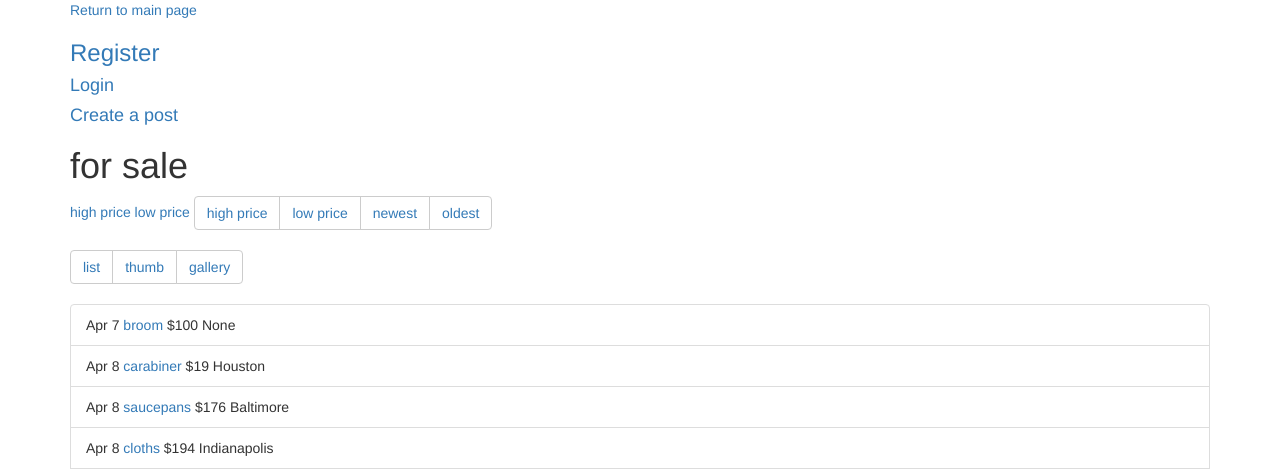
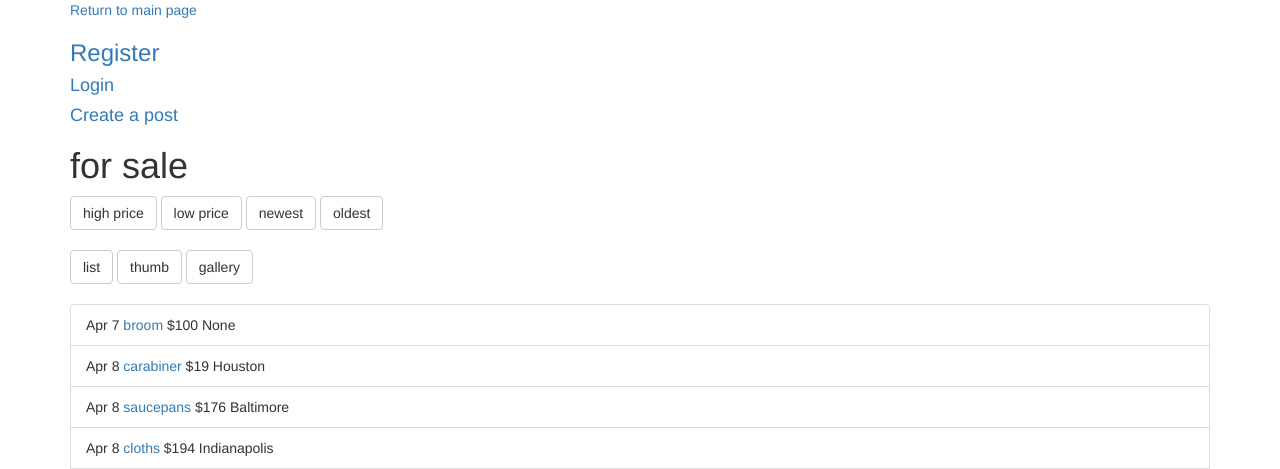
Before and after one commit to AaronScruggs/new_fred, a Django app: page /category/1/ in a window 1280 px wide. Shown: the top 469 px of the page. Run offline with Django 3.2, Linux system fonts and the light colour scheme; data comes from the database, SQL or seed files in the repository; parts of the project's set-up code (start-up, migrations or seed data) failed here and were passed over; some libraries are stand-ins or nearby versions.

Commit message:
split off urls, different button layout

```diff
--- a/advertisements/templates/advertisements/category.html
+++ b/advertisements/templates/advertisements/category.html
@@ -8,24 +8,19 @@
     <h1>{{ category.title }}</h1>
 
 
-
-  <a href="?price=high">high price</a>
-  <a href="?price=low">low price</a>
-
     <div class="btn-group" role="group">
-  <button type="button" class="btn btn-default"><a href="?price=high">high price</a></button>
-  <button type="button" class="btn btn-default"><a href="?price=low">low price</a></button>
-  <button type="button" class="btn btn-default"><a href="?modified=new">newest</a></button>
-    <button type="button" class="btn btn-default"><a href="?modified=old">oldest</a></button>
+  <a href="?price=high"><button type="button" class="btn btn-default">high price</button></a>
+  <a href="?price=low"><button type="button" class="btn btn-default">low price</button></a>
+  <a href="?modified=new"><button type="button" class="btn btn-default">newest</button></a>
+    <a href="?modified=old"><button type="button" class="btn btn-default">oldest</button></a>
     </div>
-
     <br>
     <br>
 
     <div class="btn-group" role="group">
-        <button type="button" class="btn btn-default"><a href="?view=list">list</a></button>
-        <button type="button" class="btn btn-default"><a href="?view=thumb">thumb</a></button>
-        <button type="button" class="btn btn-default"><a href="?view=gallery">gallery</a></button>
+        <a href="?view=list"><button type="button" class="btn btn-default">list</button></a>
+        <a href="?view=thumb"><button type="button" class="btn btn-default">thumb</button></a>
+        <a href="?view=gallery"><button type="button" class="btn btn-default">gallery</button></a>
     </div>
 <br>
     <br>
@@ -38,7 +33,7 @@
             {% if ad.image and view == "thumb" %}
                 <img src="{{ ad.image.url }}" height="100" width="100">
             {% elif ad.image and view == "gallery" %}
-                <img src="{{ ad.image.url }}" height="400" width="400">
+               <div> <img src="{{ ad.image.url }}" height="400" width="400"></div>
             {% endif %}
             {{ ad.display_date }}
             <a href="{% url 'advertisement_detail' ad.id %}"> {{ ad.title }}</a>
@@ -67,4 +62,5 @@
     {% endfor %}
 
 </div>
+    {% bootstrap_pagination page_obj %}
 {% endblock %}
--- /dev/null
+++ b/advertisements/urls.py
@@ -0,0 +1,16 @@
+from django.conf.urls import url
+
+from advertisements.views import AdvertisementDetail, AdvertisementCreate, \
+    AdvertisementUpdate, AdvertisementDelete
+
+urlpatterns = [url(r'^(?P<pk>\d+)/$', AdvertisementDetail.as_view(),
+                    name="advertisement_detail"),
+                url(r'^create/$', AdvertisementCreate.as_view(),
+                    name="advertisement_create"),
+                url(r'^update/(?P<id>\d+)/$',
+                    AdvertisementUpdate.as_view(),
+                    name="advertisement_update"),
+                url(r'^delete/(?P<pk>\d+)/$',
+                    AdvertisementDelete.as_view(),
+                    name="advertisement_delete"),
+                ]
--- a/advertisements/views.py
+++ b/advertisements/views.py
@@ -66,9 +66,9 @@ class MainPageView(ListView):
 
 class CategoryView(ListView):
 
-
     template_name = "advertisements/subcategory.html"
     context_object_name = "advertisements"
+    paginate_by = 20
 
     def get_queryset(self):
         category = Category.objects.get(pk=self.kwargs["pk"])
@@ -94,6 +94,7 @@ class CategoryView(ListView):
 class SubCategoryView(ListView):
     template_name = "advertisements/subcategory.html"
     context_object_name = "advertisements"
+    paginate_by = 20
 
     def get_queryset(self):
         subcategory = SubCategory.objects.get(pk=self.kwargs["pk"])
--- a/fredslist/urls.py
+++ b/fredslist/urls.py
@@ -28,19 +28,20 @@ from profiles.views import RegisterUser
 urlpatterns = [
     url(r'^admin/', admin.site.urls),
     url(r'^users/register/$', RegisterUser.as_view(), name="register"),
-    url(r'^advertisements/(?P<pk>\d+)/$', AdvertisementDetail.as_view(), name="advertisement_detail"),
-    url(r'^subcategory/(?P<pk>\d+)/$', SubCategoryView.as_view(), name="subcategory_list"),
+                  url(r'^users/detail/(?P<pk>\d+)/$', UserDetail.as_view(),
+                      name="user_detail"),
+    url(r'^advertisements/', include("advertisements.urls")),
+    url(r'^subcategory/(?P<pk>\d+)/$', SubCategoryView.as_view(),
+        name="subcategory_list"),
     url(r'^category/(?P<pk>\d+)/$', CategoryView.as_view(),
         name="category_list"),
-    url(r'^advertisements/create/$', AdvertisementCreate.as_view(), name = "advertisement_create"),
-    url(r'^advertisements/update/(?P<id>\d+)/$', AdvertisementUpdate.as_view(), name="advertisement_update"),
-    url(r'^advertisements/delete/(?P<pk>\d+)/$', AdvertisementDelete.as_view(), name="advertisement_delete"),
     url(r'^mainpage/$', MainPageView.as_view(), name="main_page"),
     url(r'^allcities/$', AllCityList.as_view(), name="all_cities"),
-    url(r'cities/redirect/(?P<id>\d+)/$', CityRedirect.as_view(), name="city_redirect"),
+    url(r'cities/redirect/(?P<id>\d+)/$', CityRedirect.as_view(),
+        name="city_redirect"),
     url(r'^logout/$', logout, {'next_page': reverse_lazy("main_page")},
         name='logout'),
-    url(r'^users/detail/(?P<pk>\d+)/$', UserDetail.as_view(), name="user_detail"),
+
     url('^', include('django.contrib.auth.urls')),
 
 ] + static(settings.MEDIA_URL, document_root=settings.MEDIA_ROOT)
```
